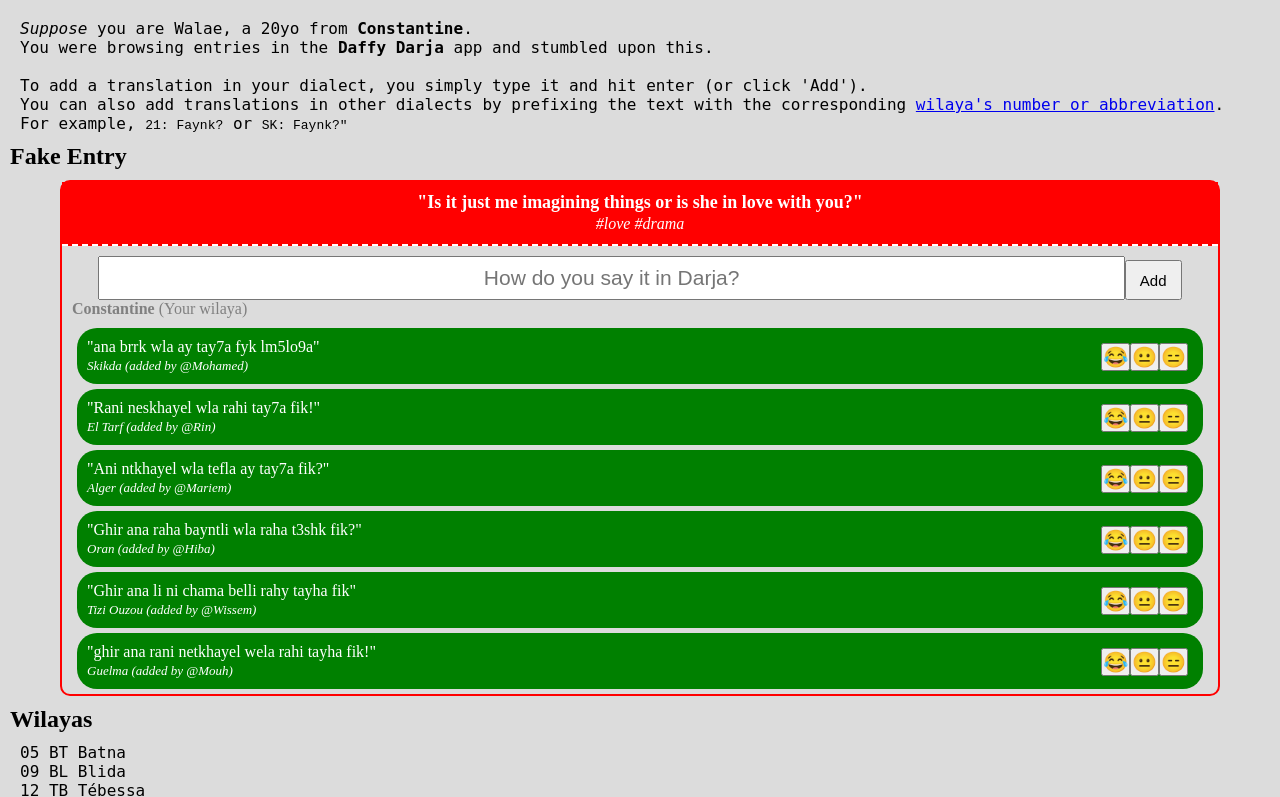
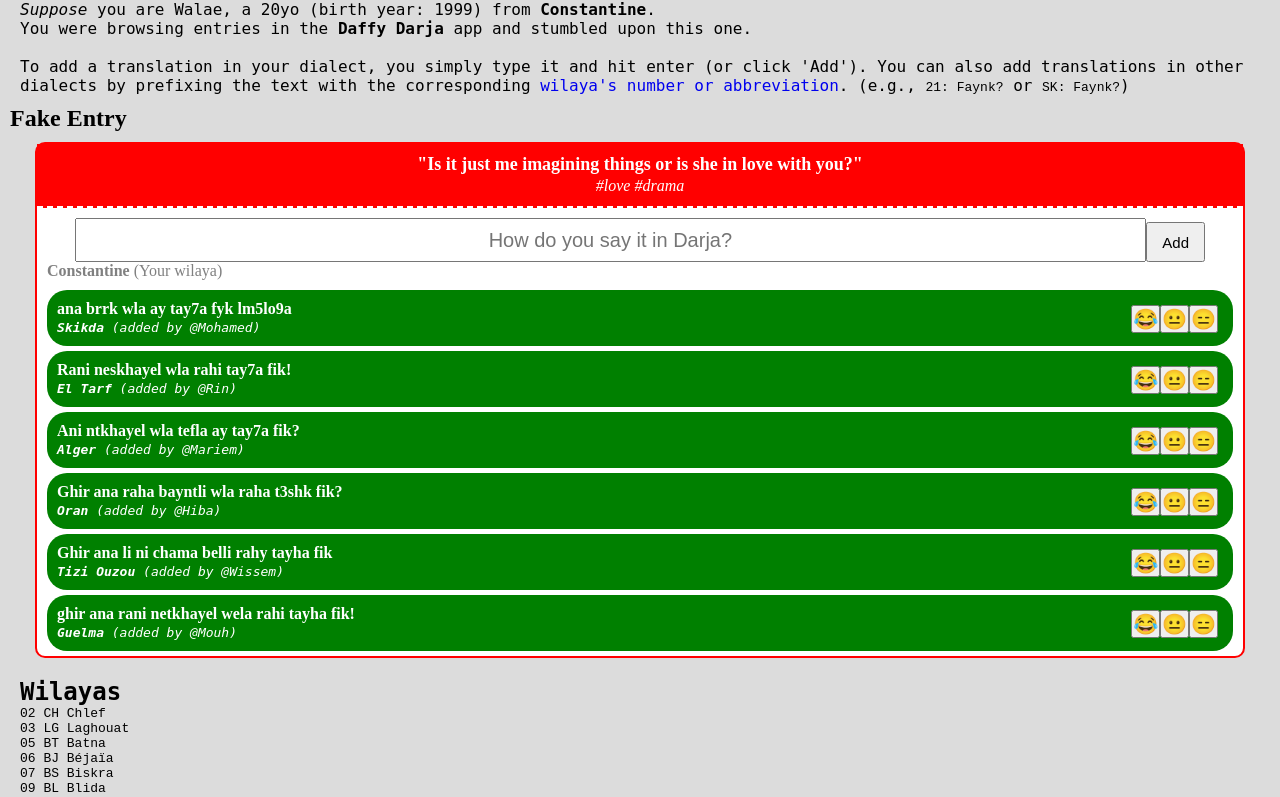
Before and after one commit to djalilhebal/trash, a plain HTML site: page 2019-05/wilaya-input-demo.html in a window 1280 px wide. Shown: the part 57-854 px from the top of the page. Drawn offline with Linux system fonts and the light colour scheme.

Commit message:
Update wilaya-input-demo (visual changes mostly)

```diff
--- a/2019-05/wilaya-input-demo.html
+++ b/2019-05/wilaya-input-demo.html
@@ -3,23 +3,35 @@
 <head>
   <meta charset='utf-8'>
   <title>Daffy Darja demo: Wilaya input</title>
-  <meta name='viewport' content='width=device-width, initial-scale=1'>
+  <meta name='viewport' content='width=500, initial-scale=1'>
   <style>
     * {padding: 0; margin: 0;}
     body {background: gainsboro;padding: 10px;}
+    a {text-decoration: none;}
     h1 {text-align: center;}
-    header, footer {white-space: pre-line;font-family: mono;padding: 10px;}
+    header, footer {font-family: mono;padding: 10px;}
     #entry {
+      background: white;
+      color: white;
       border: 2px solid red;
-      margin: 10px 50px;
+      margin: 10px 25px;
       border-radius: 10px;
       text-align: center;
-      color: white;
       }
 
     form {margin: 10px;}
-    #input {width: 90%;text-align: center;font-size: 21px;height: 40px;}
-    input[type=submit] {width: 5%;vertical-align: bottom;font-size: 15px;height: 40px;}
+    #input {
+      width: 90%;
+      text-align: center;
+      font-size: 20px;
+      height: 40px;
+    }
+    #add {
+      width: 5%;
+      vertical-align: bottom;
+      font-size: 15px;
+      height: 40px;
+    }
 
     #info {color: gray;text-align: left;}
     #english {
@@ -35,24 +47,31 @@
     .darja {
       background: green;
       text-align: left;
-      margin: 5px 15px;
+      margin: 5px 10px;
       padding: 10px;
       border-radius: 20px;
     }
     .darja .reactions {float: right;padding: 5px;}
     .darja .reactions button {font-size: 20px}
-    .darja i {font-size: small;}
+    .darja .text {font-weight: bold;}
+    .darja .info {font-size: small;font-style: italic;font-family: mono;}
+    .darja .info .wilaya {font-weight: bold;}
     </style>
 </head>
 <body>
   <h1><a href="https://github.com/dreamski21/daffy-darja">Daffy Darja</a> demo: Wilaya input</h1>
   <header>
-    <em>Suppose</em> you are Walae, a 20yo from <strong>Constantine</strong>.
-    You were browsing entries in the <strong>Daffy Darja</strong> app and stumbled upon this.
-
-    To add a translation in your dialect, you simply type it and hit enter (or click 'Add').
-    You can also add translations in other dialects by prefixing the text with the corresponding <a href="#code">wilaya's number or abbreviation</a>.
-    For example, <code>21: Faynk?</code> or <code>SK: Faynk?"</code>
+    <p>
+      <em>Suppose</em> you are Walae, a 20yo (birth year: 1999) from <strong>Constantine</strong>.
+      <br>You were browsing entries in the <strong>Daffy Darja</strong> app and stumbled upon this one.
+    </p>
+    <br>
+    <p>
+      To add a translation in your dialect, you simply type it and hit enter (or click 'Add').
+      You can also add translations in other dialects by prefixing the text with the
+      corresponding <a href="#code">wilaya's number or abbreviation</a>.
+      (e.g., <code>21: Faynk?</code> or <code>SK: Faynk?</code>)
+    </p>
   </header>
 
   <main>
@@ -60,8 +79,8 @@
     <div id="entry">
       <div id="english">...</div>
       <form>
-          <input type="text" id="input" placeholder="How do you say it in Darja?" autocomplete="off" /><!--
-          --><input type="submit" value="Add" />
+          <input id="input" type="text" placeholder="How do you say it in Darja?" autocomplete="off" /><!--
+          --><input id="add" type="submit" value="Add" />
           <div id="info"></div>
       </form>
       <div id="darjas">
@@ -70,9 +89,9 @@
     </div>
   </main>
 
-  <h2>Wilayas</h2>
   <footer id="code">
-    ...
+    <h2>Wilayas</h2>
+    <pre>...</pre>
   </footer>
   <script src='wilaya-input-demo.js'></script>
 </body>
--- a/2019-05/wilaya-input-demo.js
+++ b/2019-05/wilaya-input-demo.js
@@ -1,40 +1,94 @@
 // See wilaya-input-demo.html (prototyping a part of Daffy Darja)
 
-function main() {
-  const $form = document.querySelector('form');
-  const $input = document.querySelector('#input');
-  const $info = document.querySelector('#info');
+class Wilaya {
+  static initWilayas() {
+    Wilaya.wilayas = Wilaya.rawWilayas.split('\n').map((line) => {
+      const rWilayaLine = /^([0-9]{2}) ([A-Z]{2}) (.+)/;
+      const [, num, code, name] = line.match(rWilayaLine);
+      return { num, code, name };
+    })
+  }
 
-  $form.onsubmit = function(){ return false; }
-  $input.oninput = function updateInfo() {
-    const text = $input.value;
-    const {wilayaName, source} = Wilaya.fromTextMaybe(text);
-    $info.innerHTML = `<b>${wilayaName}</b> (${source})`;
+  /**
+   * @param {string} str - Wilaya's number or code (abbr)
+   * @returns {string} Wilaya's name
+   */
+  static fromCode(str) {
+    for (const wilaya of Wilaya.wilayas) {
+      if (wilaya.code === str || wilaya.num === str) {
+        return wilaya.name;
+      }
+    }
+    return 'BAD INPUT >:(';
   }
-  $input.oninput(); // initial "info"
 
-  const $english = document.querySelector('#english');
-  const $darjas = document.querySelector('#darjas');
-  $english.innerHTML = `
-    "${ data.sentence.english }"<br>
-    <i>${ data.sentence.tags.map(tag=> '#' + tag).join(' ') }</i>`;
-  $darjas.innerHTML = data.sentence.darjas.map((darja) => {
-    return `
-      <div class="darja">
-        "${darja.text}"
-        <span class="reactions"><button>😂</button><button>😐</button><button>😑</button></span>
-        <br><i>${ Wilaya.fromCode(darja.wilayaCode) } (added by ${darja.username})</i>
-      </div>`
-  }).join('');
-
-  const $footer = document.querySelector('footer');
-  $footer.innerHTML = rawWilayas;
+  /**
+   * @param {string} str - Inputted text
+   * @returns {object} Wilaya's name and the source of this info
+   */
+  static fromTextMaybe(str) {
+    const rCode = /^([0-9]{2}|[A-Z]{2}):/;
+    const [, code] = str.match(rCode) || [];
+    const wilayaName = Wilaya.fromCode( code ? code : data.currentUser.wilayaNum);
+    const source = code ? `Code: ${code}` : 'Your wilaya';
+    return { wilayaName, source };
+  }
 
 }
 
+// Adapted from http://www.statoids.com/udz.html
+Wilaya.rawWilayas =
+`02 CH Chlef
+03 LG Laghouat
+05 BT Batna
+06 BJ Béjaïa
+07 BS Biskra
+09 BL Blida
+11 TM Tamanrasset
+12 TB Tébessa
+13 TL Tlemcen
+14 TR Tiaret
+15 TZ Tizi Ouzou
+16 AL Alger
+17 DJ Djelfa
+18 JJ Jijel
+19 SF Sétif
+21 SK Skikda
+22 SB Sidi Bel Abbès
+23 AN Annaba
+24 GL Guelma
+25 CO Constantine
+27 MG Mostaganem
+28 MS Msila
+31 OR Oran
+33 IL Illizi
+34 BB Bordj Bou Arréridj
+35 BM Boumerdès
+36 TA El Tarf
+37 TN Tindouf
+38 TS Tissemsilt
+40 KH Khenchela
+41 SA Souk Ahras
+42 TP Tipaza
+43 ML Mila
+44 AD Aïn Defla
+45 NA Naama
+46 AT Aïn Témouchent
+47 GR Ghardaïa
+48 RE Relizane
+01 AR Adrar
+04 OB Oum El Bouaghi
+08 BC Béchar
+10 BU Bouira
+20 SD Saïda
+26 MD Médéa
+29 MC Mascara
+30 OG Ouargla
+32 EB El Bayadh
+39 EO El Oued`
+
 // FAKE DATA
 const data = {
-
   currentUser: {
     birthYear: 1999, // age = 20
     wilayaNum: '25',
@@ -61,85 +115,45 @@ const data = {
 
 }
 
-class Wilaya {
-  static fromCode(str) {
-    for (const wilaya of Wilaya.wilayas) {
-      if (wilaya.code === str || wilaya.num === str) {
-        return wilaya.name;
-      }
-    }
-    return 'BAD INPUT >:('
+function main() {
+  Wilaya.initWilayas();
+
+  const $form = document.querySelector('form');
+  $form.onsubmit = function addTranslation(){
+    // ...
+    return false;
   }
 
-  /**
-   * @param {string} str - Inputted text
-   * @returns {object} Wilaya's name and the source of this info
-   */
-  static fromTextMaybe(str) {
-    const rCode = /^([0-9]{2}|[A-Z]{2}):/;
-    const [, code] = str.match(rCode) || [];
-    const wilayaName = Wilaya.fromCode( code ? code : data.currentUser.wilayaNum);
-    const source = code ? `Code: ${code}` : 'Your wilaya';
-    return { wilayaName, source }
+  const $input = document.querySelector('#input');
+  const $info = document.querySelector('#info');
+  $input.oninput = function updateInfo() {
+    const text = $input.value;
+    const {wilayaName, source} = Wilaya.fromTextMaybe(text);
+    $info.innerHTML = `<b>${wilayaName}</b> (${source})`;
   }
+  $input.oninput(); // initial "info"
 
+  const $english = document.querySelector('#english');
+  $english.innerHTML = `
+    "${ data.sentence.english }"<br>
+    <i>${ data.sentence.tags.map(tag => '#' + tag).join(' ') }</i>`;
+
+  const $darjas = document.querySelector('#darjas');
+  $darjas.innerHTML = data.sentence.darjas.map((darja) => {
+    return `
+      <div class="darja">
+        <span class="text">${darja.text}</span>
+        <span class="reactions"><button>😂</button><button>😐</button><button>😑</button></span>
+        <br>
+        <span class="info">
+          <span class="wilaya">${Wilaya.fromCode(darja.wilayaCode)}</span>
+          (added by ${darja.username})
+        </span>
+      </div>`
+  }).join('');
+
+  const $code = document.querySelector('#code pre');
+  $code.innerHTML = Wilaya.rawWilayas;
 }
 
-// Adapted from http://www.statoids.com/udz.html
-const rawWilayas =
-`05 BT Batna
-09 BL Blida
-12 TB Tébessa
-15 TZ Tizi Ouzou
-16 AL Alger
-18 JJ Jijel
-19 SF Sétif
-21 SK Skikda
-23 AN Annaba
-24 GL Guelma
-25 CO Constantine
-31 OR Oran
-36 TA El Tarf
-41 SA Souk Ahras
-01 AR Adrar
-44 AD Aïn Defla
-46 AT Aïn Témouchent
-08 BC Béchar
-06 BJ Béjaïa
-07 BS Biskra
-34 BB Bordj Bou Arréridj
-10 BU Bouira
-35 BM Boumerdès
-02 CH Chlef
-17 DJ Djelfa
-32 EB El Bayadh
-39 EO El Oued
-47 GR Ghardaïa
-33 IL Illizi
-40 KH Khenchela
-03 LG Laghouat
-29 MC Mascara
-26 MD Médéa
-43 ML Mila
-27 MG Mostaganem
-28 MS Msila
-45 NA Naama
-30 OG Ouargla
-04 OB Oum el Bouaghi
-48 RE Relizane
-20 SD Saïda
-22 SB Sidi Bel Abbès
-11 TM Tamanrasset
-14 TR Tiaret
-37 TN Tindouf
-42 TP Tipaza
-38 TS Tissemsilt
-13 TL Tlemcen`
-
-Wilaya.wilayas = rawWilayas.split('\n').map((line) => {
-  const rWilayaLine = /^([0-9]{2}) ([A-Z]{2}) (.+)/;
-  const [, num, code, name] = line.match(rWilayaLine);
-  return { num, code, name };
-});
-
 main();
```
